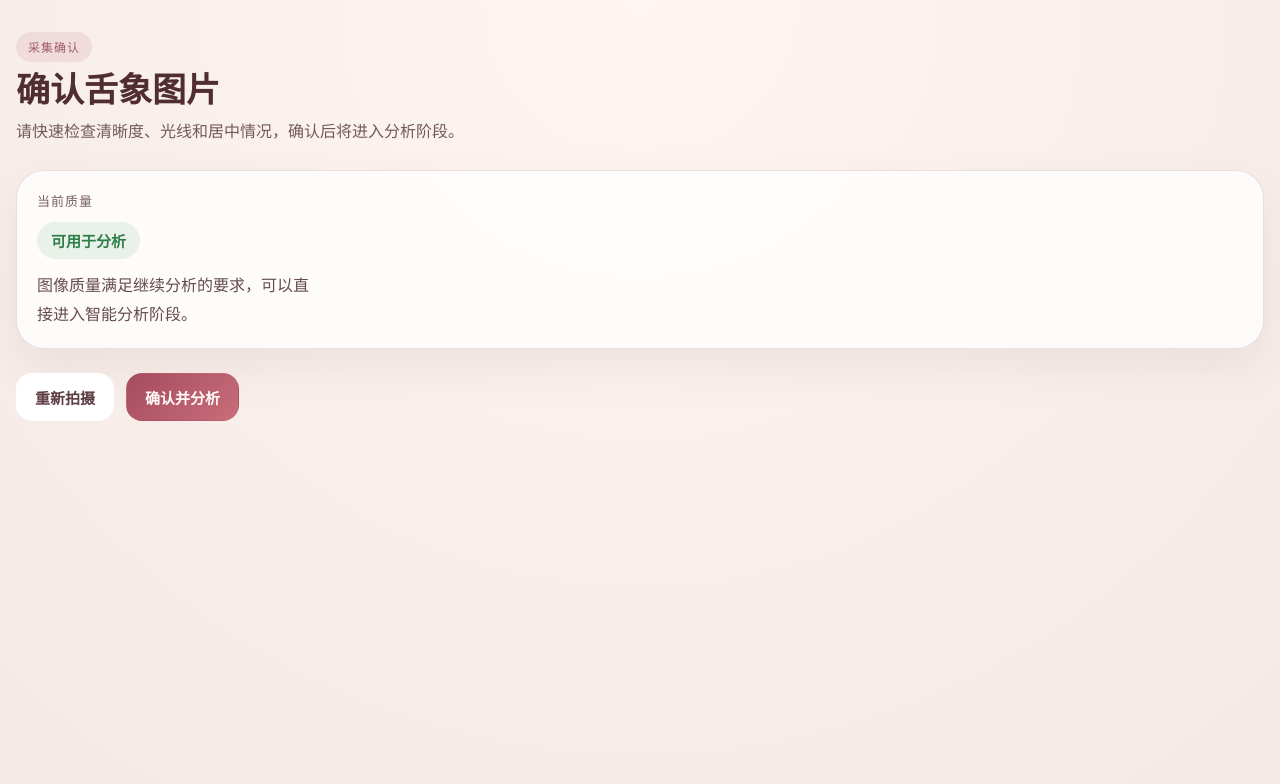
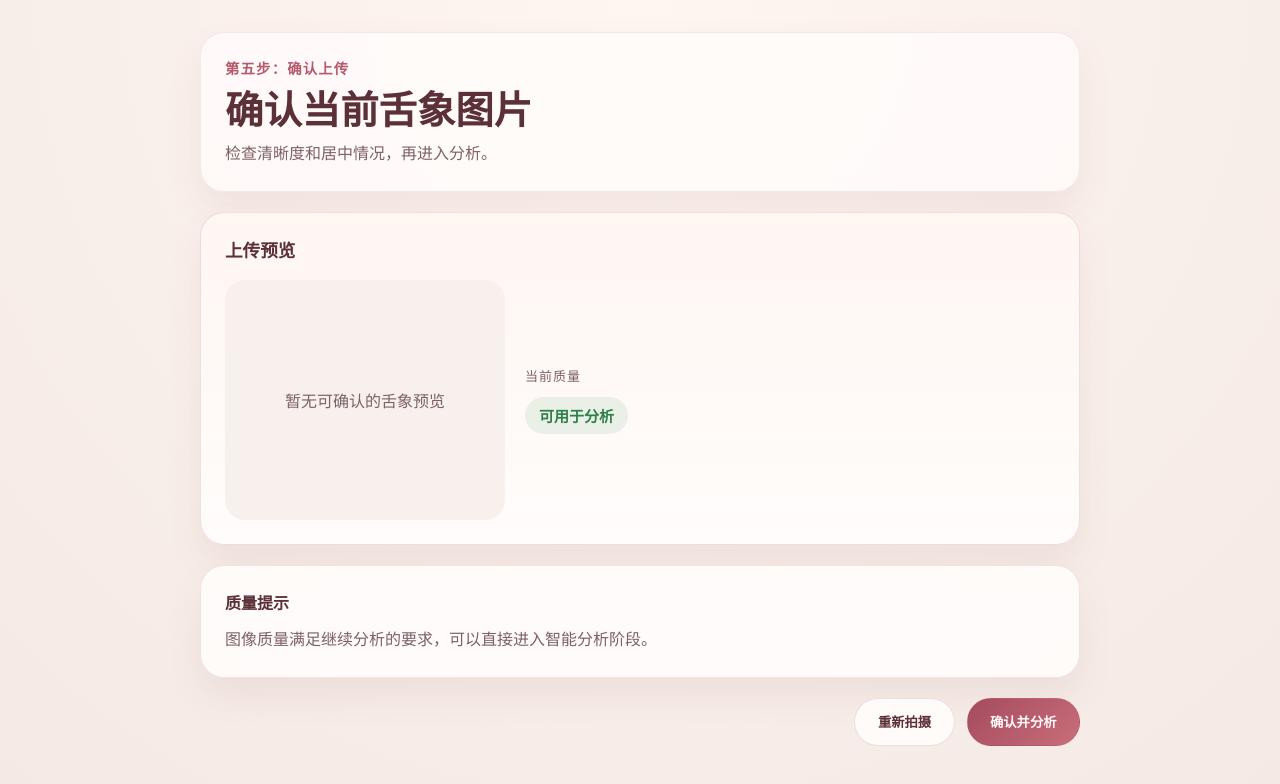
Before and after one commit to KleeCat/Consultation-System, a Vue app in the folder frontend/: page /patient/capture-confirm in a window 1280 px wide. Shown: the top 784 px of the page. Built offline with nearby package versions, Linux system fonts and the light colour scheme.

Commit message:
feat(frontend): 统一确认上传页交互与失败提示

```diff
--- a/frontend/src/views/patient/CaptureConfirmView.vue
+++ b/frontend/src/views/patient/CaptureConfirmView.vue
@@ -1,42 +1,65 @@
 <template>
-  <main class="confirm-view">
-    <header class="confirm-header">
-      <span class="eyebrow">采集确认</span>
-      <h2>确认舌象图片</h2>
-      <p>请快速检查清晰度、光线和居中情况，确认后将进入分析阶段。</p>
-    </header>
+  <PatientPageShell class="capture-confirm-view">
+    <template #header>
+      <PatientStageHeader v-bind="patientStages.captureConfirm" />
+    </template>
 
-    <section class="preview-card">
+    <PatientCard class="capture-confirm-view__preview-card" title="上传预览" variant="highlight">
+      <div class="capture-confirm-view__preview-content">
         <img
           v-if="store.latestCapture?.image_base64"
           :src="store.latestCapture.image_base64"
           alt="capture preview"
         />
-      <div class="meta-panel">
-        <p class="meta-label">当前质量</p>
-        <strong :class="['quality-pill', qualityClass]">{{ qualityLabel }}</strong>
-        <p class="meta-copy">
-          {{ qualityHint }}
-        </p>
+        <div v-else class="capture-confirm-view__empty-preview">暂无可确认的舌象预览</div>
+
+        <div class="capture-confirm-view__meta-panel">
+          <p class="capture-confirm-view__meta-label">当前质量</p>
+          <strong :class="['capture-confirm-view__quality-pill', qualityClass]">
+            {{ qualityLabel }}
+          </strong>
         </div>
-    </section>
+      </div>
+    </PatientCard>
 
-    <div class="action-row">
-      <button class="ghost" type="button" @click="retake">重新拍摄</button>
-      <button class="primary" type="button" @click="confirmCapture">确认并分析</button>
-    </div>
-  </main>
+    <PatientTipCard :tone="qualityTone" title="质量提示">
+      <p>{{ qualityHint }}</p>
+    </PatientTipCard>
+
+    <PatientTipCard v-if="errorMessage" tone="warning" title="确认失败">
+      <p>{{ errorMessage }}</p>
+    </PatientTipCard>
+
+    <template #actions>
+      <PatientActionBar>
+        <button class="secondary" type="button" :disabled="submitting" @click="retake">
+          重新拍摄
+        </button>
+        <button class="primary" type="button" :disabled="submitting" @click="confirmCapture">
+          确认并分析
+        </button>
+      </PatientActionBar>
+    </template>
+  </PatientPageShell>
 </template>
 
 <script setup lang="ts">
-import { computed } from 'vue'
+import { computed, ref } from 'vue'
 import { useRouter } from 'vue-router'
 
 import { selectCapture } from '../../api/consultation'
+import PatientActionBar from '../../components/patient/PatientActionBar.vue'
+import PatientCard from '../../components/patient/PatientCard.vue'
+import PatientPageShell from '../../components/patient/PatientPageShell.vue'
+import PatientStageHeader from '../../components/patient/PatientStageHeader.vue'
+import PatientTipCard from '../../components/patient/PatientTipCard.vue'
+import { patientStages } from '../../constants/patientStages'
 import { useConsultationStore } from '../../stores/consultation'
 
 const router = useRouter()
 const store = useConsultationStore()
+const errorMessage = ref('')
+const submitting = ref(false)
 
 const qualityLabel = computed(() =>
   store.latestCapture?.quality_status === 'poor' ? '建议重拍' : '可用于分析',
@@ -46,149 +69,142 @@ const qualityClass = computed(() =>
   store.latestCapture?.quality_status === 'poor' ? 'warning' : 'good',
 )
 
+const qualityTone = computed(() =>
+  store.latestCapture?.quality_status === 'poor' ? 'warning' : 'info',
+)
+
 const qualityHint = computed(() =>
   store.latestCapture?.quality_status === 'poor'
     ? '当前图像仍可继续测试流程，但正式场景建议重新采集更清晰的舌象照片。'
-    : '图像质量满足继续分析的要求，可以直接进入智能分析阶段。'
+    : '图像质量满足继续分析的要求，可以直接进入智能分析阶段。',
 )
 
 function retake() {
+  if (submitting.value) {
+    return
+  }
+
   router.push('/patient/capture')
 }
 
 async function confirmCapture() {
+  if (submitting.value) {
+    return
+  }
+
   if (!store.sessionId || !store.latestCapture) {
     router.push('/patient/welcome')
     return
   }
 
+  errorMessage.value = ''
+  submitting.value = true
+
+  try {
     await selectCapture(store.sessionId, store.latestCapture.capture_id)
     store.status = 'tongue_confirmed'
     router.push('/patient/analyzing')
+  } catch (error) {
+    errorMessage.value = error instanceof Error ? `确认失败：${error.message}` : '确认失败，请稍后重试'
+  } finally {
+    submitting.value = false
+  }
 }
 </script>
 
 <style scoped>
-.confirm-view {
-  display: grid;
-  gap: 24px;
+.capture-confirm-view__preview-card {
+  align-self: stretch;
 }
 
-.confirm-header {
-  display: grid;
-  gap: 8px;
-}
-
-.eyebrow {
-  display: inline-flex;
-  width: fit-content;
-  padding: 6px 12px;
-  border-radius: 999px;
-  background: rgba(175, 92, 104, 0.12);
-  color: #a15a68;
-  font-size: 12px;
-  letter-spacing: 0.08em;
-}
-
-.confirm-header h2 {
-  margin: 0;
-  color: #4f2d33;
-  font-size: 34px;
-  line-height: 1.15;
-}
-
-.confirm-header p {
-  margin: 0;
-  color: #73595e;
-  line-height: 1.8;
-}
-
-.preview-card {
+.capture-confirm-view__preview-content {
   display: grid;
   grid-template-columns: minmax(0, 280px) minmax(0, 1fr);
   gap: 20px;
   align-items: center;
-  padding: 20px;
-  border: 1px solid rgba(168, 132, 132, 0.24);
-  border-radius: 28px;
-  background: rgba(255, 255, 255, 0.78);
-  box-shadow: 0 18px 46px rgba(95, 56, 63, 0.08);
 }
 
-.preview-card img {
+.capture-confirm-view__preview-content img,
+.capture-confirm-view__empty-preview {
   width: 100%;
+  min-height: 240px;
   border-radius: 20px;
   background: #f7f0ed;
 }
 
-.meta-panel {
+.capture-confirm-view__preview-content img {
+  object-fit: cover;
+}
+
+.capture-confirm-view__empty-preview {
+  display: grid;
+  place-items: center;
+  color: var(--patient-text-muted);
+}
+
+.capture-confirm-view__meta-panel {
   display: grid;
   gap: 12px;
 }
 
-.meta-label {
+.capture-confirm-view__meta-label {
   margin: 0;
-  color: #7a6065;
+  color: var(--patient-text-muted);
   font-size: 13px;
   letter-spacing: 0.08em;
 }
 
-.quality-pill {
+.capture-confirm-view__quality-pill {
   width: fit-content;
   padding: 8px 14px;
   border-radius: 999px;
   font-size: 15px;
 }
 
-.quality-pill.good {
+.capture-confirm-view__quality-pill.good {
   background: rgba(82, 160, 110, 0.12);
   color: #2f7f4b;
 }
 
-.quality-pill.warning {
+.capture-confirm-view__quality-pill.warning {
   background: rgba(186, 88, 77, 0.12);
   color: #af443f;
 }
 
-.meta-copy {
+.capture-confirm-view :deep(.patient-tip-card__content p) {
   margin: 0;
-  color: #664c52;
-  line-height: 1.8;
 }
 
-.action-row {
-  display: flex;
-  gap: 12px;
-}
-
-.action-row button {
-  min-height: 48px;
-  padding: 0 18px;
-  border-radius: 16px;
-  border: 1px solid transparent;
-  font-size: 15px;
+.primary,
+.secondary {
+  min-height: var(--patient-button-height);
+  padding: 0.85rem 1.4rem;
+  border-radius: 999px;
   font-weight: 600;
   cursor: pointer;
 }
 
 .primary {
+  border: 1px solid transparent;
   background: linear-gradient(135deg, #a44b5f, #c96d79);
   color: #fffaf9;
 }
 
-.ghost {
-  background: #fff;
-  border-color: rgba(120, 84, 89, 0.16);
-  color: #5d3e44;
+.secondary {
+  border: 1px solid rgba(120, 84, 89, 0.16);
+  background: rgba(255, 252, 251, 0.92);
+  color: var(--patient-text-strong);
+}
+
+.primary:disabled,
+.secondary:disabled {
+  cursor: not-allowed;
+  opacity: 0.6;
 }
 
 @media (max-width: 720px) {
-  .preview-card {
+  .capture-confirm-view__preview-content {
     grid-template-columns: 1fr;
-  }
-
-  .action-row {
-    flex-direction: column;
   }
 }
 </style>
```
Also changed, not shown: 1 other file (tests, documents, lock files or other folders). Lines whose indentation alone changed are shown as unchanged.
